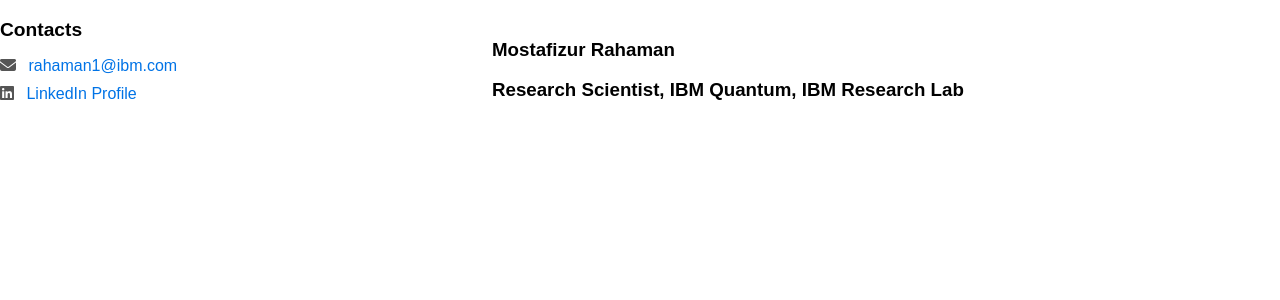
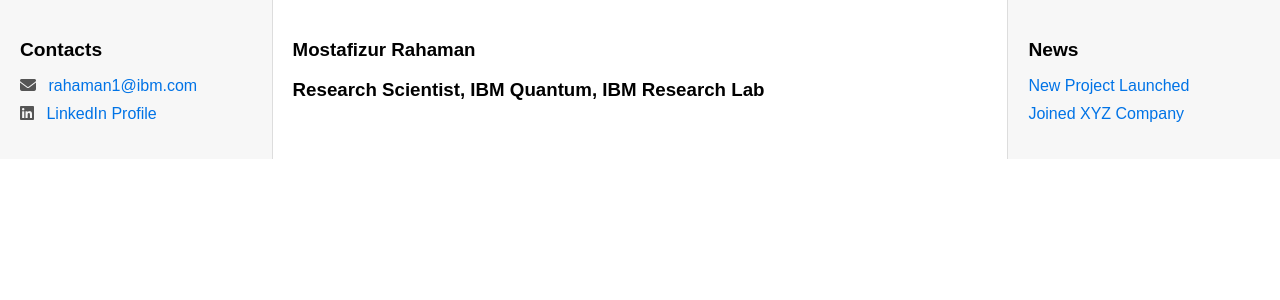
Before and after one commit to rahaman-quantum/rahaman.github.io, a Jekyll site: the page built from README.md, in a window 1280 px wide. Shown: the top 300 px of the page. Built offline with Jekyll 4.4.1, drawn with Linux system fonts in a browser that asks for light colours; our own code applies the rules of GitHub Pages for plain Markdown files.

Commit message:
Update default.html

```diff
--- a/_layouts/default.html
+++ b/_layouts/default.html
@@ -3,25 +3,23 @@
 <head>
   <meta charset="utf-8">
   <meta name="viewport" content="width=device-width, initial-scale=1.0">
-  <title>{{ page.title | default: site.title }}</title>
+  <title>Mostafizur Rahaman</title>
   <link rel="stylesheet" href="{{ '/assets/main.css' | relative_url }}">
   <!-- Font Awesome for icons -->
   <link rel="stylesheet" href="https://cdnjs.cloudflare.com/ajax/libs/font-awesome/6.5.0/css/all.min.css">
 </head>
 <body>
   <div class="container">
-    <!-- Sidebar -->
-    <aside class="sidebar">
+    <!-- Left Sidebar -->
+    <aside class="sidebar-left">
       <div class="sidebar-section">
         <h3>Contacts</h3>
         <ul>
           <li>
-            <!-- Email -->
             <i class="fas fa-envelope"></i>
             <a href="mailto:rahaman1@ibm.com">rahaman1@ibm.com</a>
           </li>
           <li>
-            <!-- LinkedIn -->
             <i class="fab fa-linkedin"></i>
             <a href="https://www.linkedin.com/in/mostafizur-rahaman-0698b3a6/" target="_blank">LinkedIn Profile</a>
           </li>
@@ -33,6 +31,21 @@
     <main class="content">
       {{ content }}
     </main>
+
+    <!-- Right Sidebar -->
+    <aside class="sidebar-right">
+      <div class="sidebar-section">
+        <h3>News</h3>
+        <ul>
+          <li>
+            <a href="https://example.com/project" target="_blank">New Project Launched</a>
+          </li>
+          <li>
+            <a href="https://example.com/xyz-announcement" target="_blank">Joined XYZ Company</a>
+          </li>
+        </ul>
+      </div>
+    </aside>
   </div>
 </body>
 </html>
```
